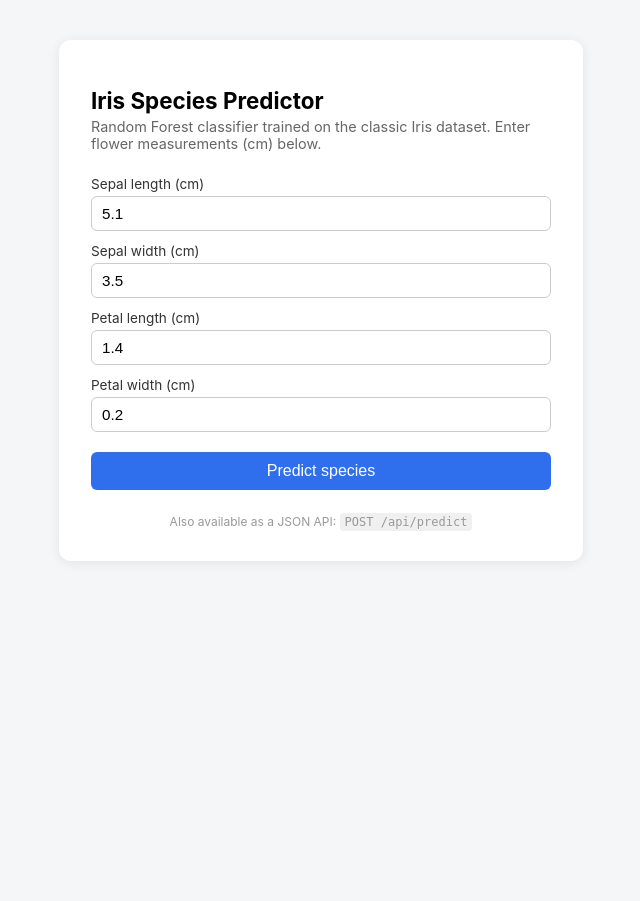
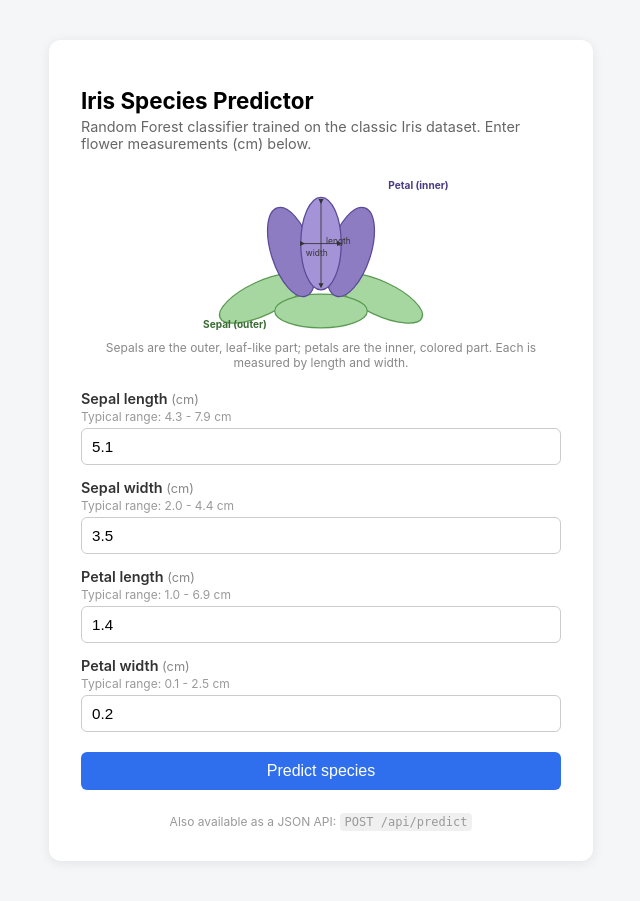
Before and after one commit to Ayush-1271/iris-flower-classifier, a Flask app: page / in a window 1280 px wide. Shown: the whole page, without its empty margins (319-959 px from the left). Before the commit the page ends 529 px from the top, so only its background shows below. Run offline with Flask 3, Linux system fonts and the light colour scheme; parts of the project's set-up code (start-up, migrations or seed data) failed here and were passed over.

Commit message:
Update templates/index.html

```diff
--- a/templates/index.html
+++ b/templates/index.html
@@ -18,14 +18,18 @@
       border-radius: 12px;
       box-shadow: 0 2px 12px rgba(0,0,0,0.08);
       padding: 32px;
-      max-width: 460px;
+      max-width: 480px;
       width: 100%;
     }
     h1 { font-size: 1.4rem; margin-bottom: 4px; }
-    p.subtitle { color: #666; margin-top: 0; margin-bottom: 24px; font-size: 0.9rem; }
-    label { display: block; font-size: 0.85rem; margin-top: 12px; margin-bottom: 4px; color: #333; }
+    p.subtitle { color: #666; margin-top: 0; margin-bottom: 20px; font-size: 0.9rem; }
+    .diagram { text-align: center; margin-bottom: 20px; }
+    .diagram-caption { font-size: 0.75rem; color: #888; margin-top: 4px; }
+    label { display: block; font-size: 0.9rem; margin-top: 14px; margin-bottom: 2px; color: #333; font-weight: 600; }
+    label .unit { font-weight: 400; color: #888; font-size: 0.8rem; }
+    .range-hint { font-size: 0.75rem; color: #999; margin-bottom: 4px; }
     input {
-      width: 100%; padding: 8px 10px; border: 1px solid #ccc; border-radius: 6px;
+      width: 100%; padding: 9px 10px; border: 1px solid #ccc; border-radius: 6px;
       font-size: 0.95rem; box-sizing: border-box;
     }
     button {
@@ -37,11 +41,15 @@
       margin-top: 24px; padding: 16px; border-radius: 8px; background: #eefaf0;
       border: 1px solid #b8e6c1;
     }
-    .result h2 { margin: 0 0 8px 0; font-size: 1.1rem; color: #1c7c33; text-transform: capitalize; }
+    .result h2 { margin: 0 0 8px 0; font-size: 1.2rem; color: #1c7c33; text-transform: capitalize; }
     .error { margin-top: 20px; padding: 12px; border-radius: 8px; background: #fdeaea; color: #a12a2a; border: 1px solid #f3b7b7; }
     .prob-bar { display: flex; align-items: center; gap: 8px; margin-top: 4px; font-size: 0.85rem; }
     .prob-track { flex: 1; background: #e2e2e2; border-radius: 4px; height: 8px; overflow: hidden; }
     .prob-fill { background: #2f6fed; height: 100%; }
+    .species-info { margin-top: 14px; padding-top: 14px; border-top: 1px solid #cfe9d6; display: flex; gap: 12px; align-items: flex-start; }
+    .species-info img { width: 96px; height: 96px; object-fit: cover; border-radius: 8px; flex-shrink: 0; background: #ddd; }
+    .species-info p { margin: 0; font-size: 0.82rem; color: #444; line-height: 1.4; }
+    .species-info h3 { margin: 0 0 4px 0; font-size: 0.95rem; color: #1c7c33; }
     footer { margin-top: 24px; font-size: 0.75rem; color: #999; text-align: center; }
     code { background: #f0f0f0; padding: 2px 5px; border-radius: 4px; }
   </style>
@@ -51,17 +59,48 @@
     <h1>Iris Species Predictor</h1>
     <p class="subtitle">Random Forest classifier trained on the classic Iris dataset. Enter flower measurements (cm) below.</p>
 
+    <div class="diagram">
+      <svg viewBox="0 0 300 190" width="100%" height="160" xmlns="http://www.w3.org/2000/svg">
+        <!-- Sepals: outer, larger, drooping -->
+        <ellipse cx="80" cy="150" rx="55" ry="20" fill="#a7d7a0" stroke="#5a9a52" stroke-width="1.5" transform="rotate(-25 80 150)"/>
+        <ellipse cx="220" cy="150" rx="55" ry="20" fill="#a7d7a0" stroke="#5a9a52" stroke-width="1.5" transform="rotate(25 220 150)"/>
+        <ellipse cx="150" cy="165" rx="55" ry="20" fill="#a7d7a0" stroke="#5a9a52" stroke-width="1.5"/>
+        <!-- Petals: inner, upright -->
+        <ellipse cx="115" cy="95" rx="24" ry="55" fill="#8e7cc3" stroke="#5b4a99" stroke-width="1.5" transform="rotate(-18 115 95)"/>
+        <ellipse cx="185" cy="95" rx="24" ry="55" fill="#8e7cc3" stroke="#5b4a99" stroke-width="1.5" transform="rotate(18 185 95)"/>
+        <ellipse cx="150" cy="85" rx="24" ry="55" fill="#a493d6" stroke="#5b4a99" stroke-width="1.5"/>
+        <!-- Length/width arrows on the front petal -->
+        <line x1="150" y1="35" x2="150" y2="135" stroke="#333" stroke-width="1" marker-start="url(#arrow)" marker-end="url(#arrow)"/>
+        <text x="156" y="85" font-size="10" fill="#333">length</text>
+        <line x1="128" y1="85" x2="172" y2="85" stroke="#333" stroke-width="1" marker-start="url(#arrow)" marker-end="url(#arrow)"/>
+        <text x="132" y="100" font-size="10" fill="#333">width</text>
+        <defs>
+          <marker id="arrow" markerWidth="6" markerHeight="6" refX="3" refY="3" orient="auto">
+            <path d="M0,0 L6,3 L0,6 Z" fill="#333"/>
+          </marker>
+        </defs>
+        <!-- Labels pointing to sepal and petal -->
+        <text x="10" y="185" font-size="12" fill="#3a6b34" font-weight="bold">Sepal (outer)</text>
+        <text x="230" y="20" font-size="12" fill="#4a3a80" font-weight="bold">Petal (inner)</text>
+      </svg>
+      <div class="diagram-caption">Sepals are the outer, leaf-like part; petals are the inner, colored part. Each is measured by length and width.</div>
+    </div>
+
     <form method="POST">
-      <label for="sepal_length">Sepal length (cm)</label>
+      <label for="sepal_length">Sepal length <span class="unit">(cm)</span></label>
+      <div class="range-hint">Typical range: {{ ranges.sepal_length[0] }} - {{ ranges.sepal_length[1] }} cm</div>
       <input type="number" step="0.1" name="sepal_length" id="sepal_length" value="{{ values.sepal_length }}" required>
 
-      <label for="sepal_width">Sepal width (cm)</label>
+      <label for="sepal_width">Sepal width <span class="unit">(cm)</span></label>
+      <div class="range-hint">Typical range: {{ ranges.sepal_width[0] }} - {{ ranges.sepal_width[1] }} cm</div>
       <input type="number" step="0.1" name="sepal_width" id="sepal_width" value="{{ values.sepal_width }}" required>
 
-      <label for="petal_length">Petal length (cm)</label>
+      <label for="petal_length">Petal length <span class="unit">(cm)</span></label>
+      <div class="range-hint">Typical range: {{ ranges.petal_length[0] }} - {{ ranges.petal_length[1] }} cm</div>
       <input type="number" step="0.1" name="petal_length" id="petal_length" value="{{ values.petal_length }}" required>
 
-      <label for="petal_width">Petal width (cm)</label>
+      <label for="petal_width">Petal width <span class="unit">(cm)</span></label>
+      <div class="range-hint">Typical range: {{ ranges.petal_width[0] }} - {{ ranges.petal_width[1] }} cm</div>
       <input type="number" step="0.1" name="petal_width" id="petal_width" value="{{ values.petal_width }}" required>
 
       <button type="submit">Predict species</button>
@@ -82,6 +121,16 @@
             <span>{{ (prob * 100) | round(1) }}%</span>
           </div>
         {% endfor %}
+
+        {% if result.info %}
+          <div class="species-info">
+            <img src="{{ result.info.image }}" alt="{{ result.info.label }}" onerror="this.style.display='none'">
+            <div>
+              <h3>{{ result.info.label }}</h3>
+              <p>{{ result.info.description }}</p>
+            </div>
+          </div>
+        {% endif %}
       </div>
     {% endif %}
 
```
